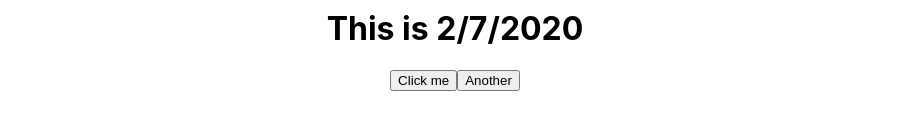
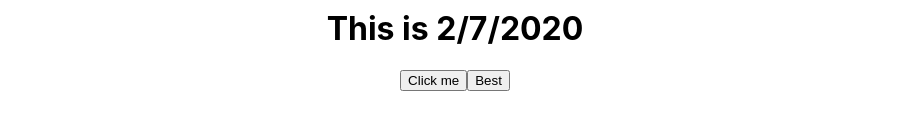
Before and after one commit to rafikulswe/React-Regular-Practice, a React (Create React App) app: page / in a window 1280 px wide. Shown: the part 194-324 px from the top of the page, without its empty margins (185-1094 px from the left). Built offline with nearby package versions, Linux system fonts and the light colour scheme.

Commit message:
comparism with two type function declearation

```diff
--- a/src/Components/HandlingEvent.js
+++ b/src/Components/HandlingEvent.js
@@ -10,11 +10,15 @@ class HandlingEvent extends Component {
     handleClick () {
         console.log('Rafi', this);
     }
+    //Not need to bind.
+    changeHandler = () => {
+        console.log('Rafi', this);
+    }
     render() {
         return (
             <div>
                 <button onClick={this.handleClick}>Click me</button>
-                <button onClick={this.handleClick}>Another</button>
+                <button onClick={this.changeHandler}>Best</button>
             </div>
         );
     }
```
